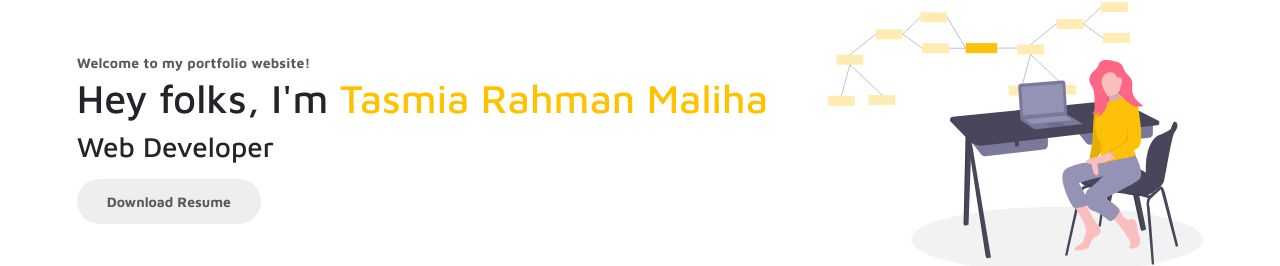
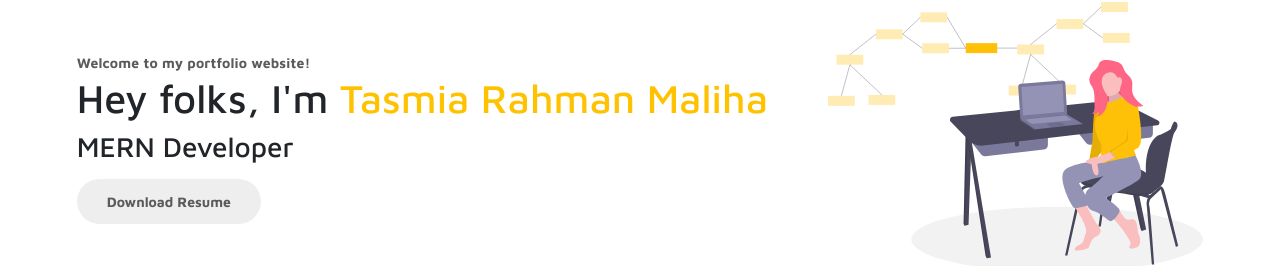
Before and after one commit to tasmia-rahman/my-portfolio, a React (Create React App) app: page / in a window 1280 px wide. Shown: the part 204-470 px from the top of the page. Built offline with nearby package versions, Linux system fonts and the light colour scheme.

Commit message:
resume updated

```diff
--- a/src/components/Banner/Banner.js
+++ b/src/components/Banner/Banner.js
@@ -29,7 +29,7 @@ const Banner = () => {
                             Hey folks, I'm
                             <span className='text-yellow'> Tasmia Rahman Maliha</span>
                         </h1>
-                        <h3 class="mb-3">Web Developer</h3>
+                        <h3 class="mb-3">MERN Developer</h3>
                         <button onClick={handleDownload} className="btn download-btn">
                             Download Resume
                         </button>
```
Also changed, not shown: 1 other file (tests, documents, lock files or other folders).
